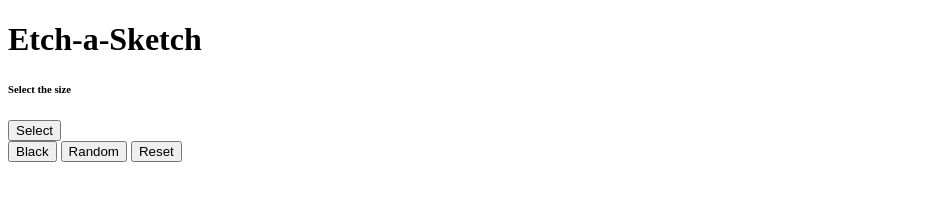
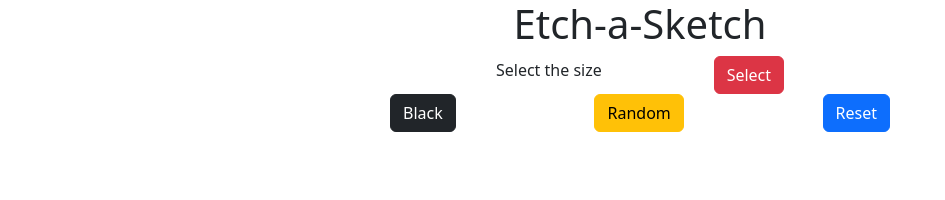
Before and after one commit to szmtz/etchasketch, a website: page index.html in a window 1280 px wide. Shown: the whole page, without its empty margins (0-945 px from the left). Drawn offline with nearby package versions, Linux system fonts and the light colour scheme.

Commit message:
Add CSS styles to body header and footer

```diff
--- a/index.html
+++ b/index.html
@@ -5,19 +5,20 @@
     <meta name="viewport" content="width=device-width, initial-scale=1.0">
     <title>Odin : Etch a Sketch</title>
     <link rel="stylesheet" href="styles.css">
+    <link href="https://cdn.jsdelivr.net/npm/bootstrap@5.3.2/dist/css/bootstrap.min.css" rel="stylesheet" integrity="sha384-T3c6CoIi6uLrA9TneNEoa7RxnatzjcDSCmG1MXxSR1GAsXEV/Dwwykc2MPK8M2HN" crossorigin="anonymous">
     <script src="main.js"></script>
 </head>
 <body>
     <h1>Etch-a-Sketch</h1>
     <div class="header">
         <h6>Select the size</h6>
-        <button id="popup">Select</button>
+        <button id="popup" class="btn btn-danger">Select</button>
     </div>
     <div class="container"></div>
     <div class="footer">
-        <button>Black</button>
-        <button>Random</button>
-        <button>Reset</button>
+        <button class="btn btn-dark">Black</button>
+        <button class="btn btn-warning">Random</button>
+        <button class="btn btn-primary">Reset</button>
 
     </div>
     </div>
--- a/styles.css
+++ b/styles.css
@@ -0,0 +1,27 @@
+
+/* center the body - everything  */
+
+body {
+    display: flex;
+    justify-content: center;
+    align-items: center;
+    flex-direction: column;
+}
+
+
+.header {
+    display: flex;
+    flex-direction: row;
+    align-items: center;
+    width: 400px;
+    justify-content: space-around;
+}
+
+
+.footer {
+    display: flex;
+    flex-direction: row;
+    justify-content: space-between;
+    width: 500px;
+    align-items: center;
+}
```
